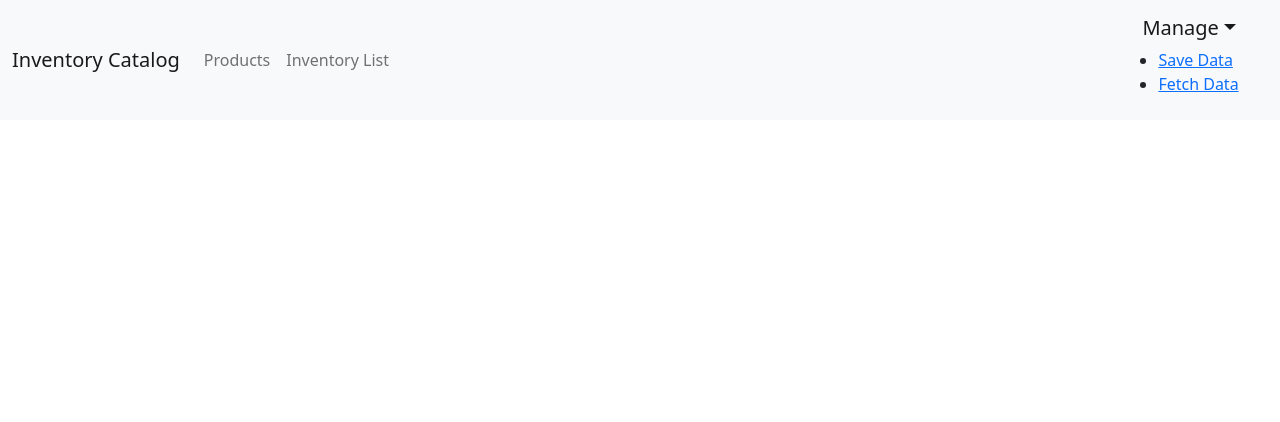
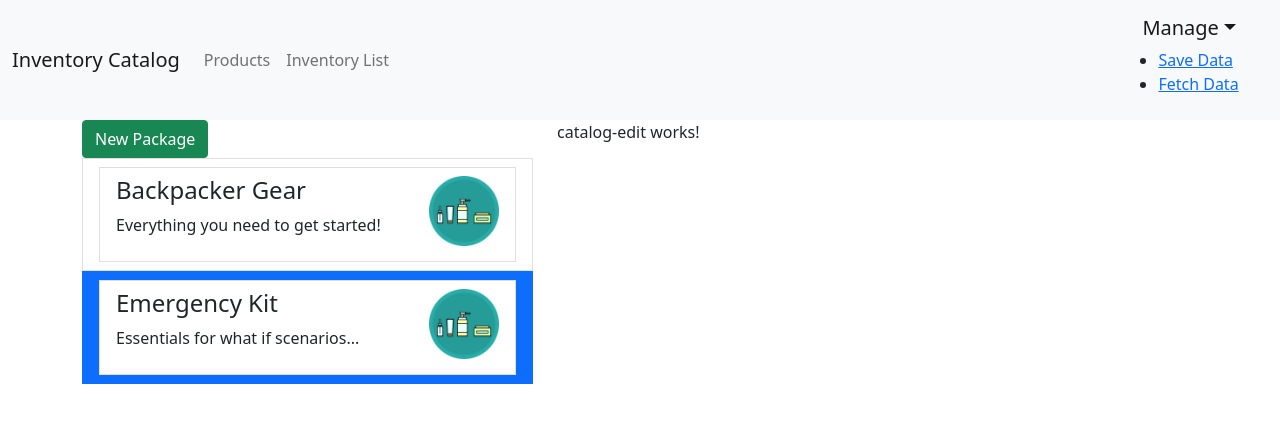
Before and after one commit to MattStaxx/AngularInventory, an Angular app in the folder inventory-app/: page /packages/1/edit in a window 1280 px wide. Before the commit this address led to /. Shown: the top 422 px of the page. Built offline with nearby package versions, Linux system fonts and the light colour scheme.

Commit message:
Implemented new product routing, and edit product by ID routing to app-routing.module.ts

```diff
--- a/inventory-app/src/app/app-routing.module.ts
+++ b/inventory-app/src/app/app-routing.module.ts
@@ -1,6 +1,7 @@
 import { NgModule } from "@angular/core";
 import { RouterModule, Routes } from '@angular/router'
 import { CatalogDetailComponent } from "./catalog/catalog-detail/catalog-detail.component";
+import { CatalogEditComponent } from "./catalog/catalog-edit/catalog-edit.component";
 import { CatalogStartComponent } from "./catalog/catalog-start/catalog-start.component";
 import { CatalogComponent } from "./catalog/catalog.component";
 import { InventoryListComponent } from "./inventory-list/inventory-list.component";
@@ -8,8 +9,10 @@ import { InventoryListComponent } from "./inventory-list/inventory-list.componen
 const appRoutes: Routes = [
     { path: '', redirectTo: '/packages', pathMatch: 'full' },
     { path: 'packages', component: CatalogComponent , children: [
-        {path: '', component: CatalogStartComponent },
+        { path: '', component: CatalogStartComponent },
+        { path: 'new', component: CatalogEditComponent },
         { path: ':id', component: CatalogDetailComponent },
+        { path: ':id/edit', component: CatalogEditComponent }
     ]},
     { path: 'inventory-list', component: InventoryListComponent },
 ];
--- a/inventory-app/src/app/app.module.ts
+++ b/inventory-app/src/app/app.module.ts
@@ -15,6 +15,7 @@ import { DropdownDirective } from './shared/dropdown.directive';
 import { InventoryListService } from './inventory-list/inventoy-list.service';
 import { AppRoutingModule } from './app-routing.module';
 import { CatalogStartComponent } from './catalog/catalog-start/catalog-start.component';
+import { CatalogEditComponent } from './catalog/catalog-edit/catalog-edit.component';
 
 @NgModule({
   declarations: [
@@ -27,7 +28,8 @@ import { CatalogStartComponent } from './catalog/catalog-start/catalog-start.com
     DropdownDirective,
     InventoryListComponent,
     InventoryEditComponent,
-    CatalogStartComponent
+    CatalogStartComponent,
+    CatalogEditComponent
   ],
   imports: [
     BrowserModule,
--- /dev/null
+++ b/inventory-app/src/app/catalog/catalog-edit/catalog-edit.component.html
@@ -0,0 +1 @@
+<p>catalog-edit works!</p>
--- /dev/null
+++ b/inventory-app/src/app/catalog/catalog-edit/catalog-edit.component.ts
@@ -0,0 +1,15 @@
+import { Component, OnInit } from '@angular/core';
+
+@Component({
+  selector: 'app-catalog-edit',
+  templateUrl: './catalog-edit.component.html',
+  styleUrls: ['./catalog-edit.component.css']
+})
+export class CatalogEditComponent implements OnInit {
+
+  constructor() { }
+
+  ngOnInit(): void {
+  }
+
+}
```
Also changed, not shown: inventory-app/src/app/catalog/catalog-edit/catalog-edit.component.css (added).
